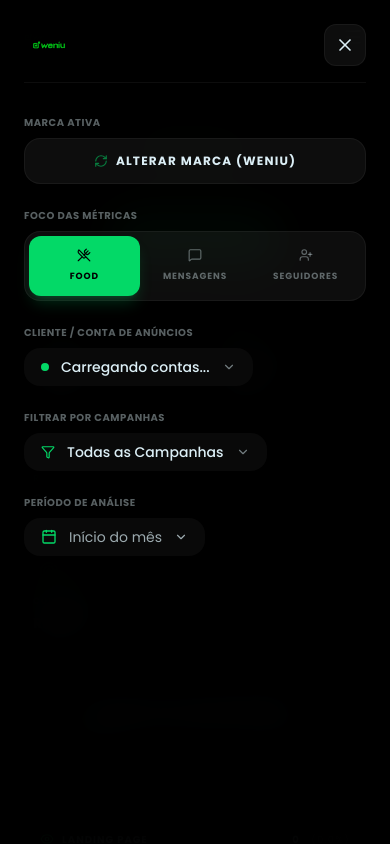
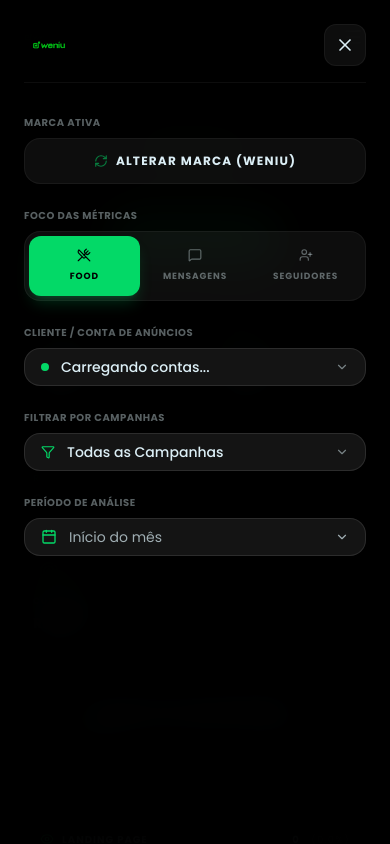
Before and after one commit to lgniutech/dash-meta-ads-performance, a Next.js app: page / in a window 390 px wide. Both pictures are taken after a click on the button 353 px from the left and 37 px from the top of the page. Shown: the top 844 px of the page. Built offline with nearby package versions, Linux system fonts and the light colour scheme.

Commit message:
fix: make all dropdown selector backgrounds 100% solid #141414 on mobile to ensure perfect high-contrast legibility inside drawer

```diff
--- a/src/components/AccountSelector.tsx
+++ b/src/components/AccountSelector.tsx
@@ -35,7 +35,7 @@
     <div className="relative">
       <button
         onClick={() => setIsOpen(!isOpen)}
-        className="flex items-center gap-3 px-4 py-2 bg-card border border-card-border rounded-2xl hover:border-brand/50 transition-colors min-w-[220px] justify-between"
+        className="flex items-center gap-3 px-4 py-2 bg-[#141414] lg:bg-card border border-white/10 lg:border-card-border rounded-2xl hover:border-brand/50 transition-colors min-w-[220px] justify-between w-full"
       >
         <div className="flex items-center gap-3 overflow-hidden">
           <div className="w-2 h-2 bg-brand rounded-full shrink-0" />
@@ -47,8 +47,8 @@
       </button>
 
       {isOpen && (
-        <div className="absolute top-full left-0 mt-2 w-[280px] bg-card border border-card-border rounded-2xl shadow-2xl z-[60] overflow-hidden flex flex-col">
-          <div className="p-2 border-b border-card-border sticky top-0 bg-card z-10">
+        <div className="absolute top-full left-0 mt-2 w-[280px] bg-[#141414] lg:bg-card border border-white/10 lg:border-card-border rounded-2xl shadow-2xl z-[60] overflow-hidden flex flex-col">
+          <div className="p-2 border-b border-white/10 lg:border-card-border sticky top-0 bg-[#141414] lg:bg-card z-10">
             <div className="relative">
               <Search size={14} className="absolute left-3 top-1/2 -translate-y-1/2 text-foreground/40" />
               <input
--- a/src/components/CampaignSelector.tsx
+++ b/src/components/CampaignSelector.tsx
@@ -31,7 +31,7 @@
     <div className="relative">
       <button
         onClick={() => setIsOpen(!isOpen)}
-        className="flex items-center gap-3 px-4 py-2 bg-card border border-card-border rounded-2xl hover:border-brand/50 transition-colors min-w-[200px] justify-between"
+        className="flex items-center gap-3 px-4 py-2 bg-[#141414] lg:bg-card border border-white/10 lg:border-card-border rounded-2xl hover:border-brand/50 transition-colors min-w-[200px] justify-between w-full"
       >
         <div className="flex items-center gap-3">
           <Filter size={14} className="text-brand" />
@@ -43,7 +43,7 @@
       </button>
 
       {isOpen && (
-        <div className="absolute top-full left-0 mt-2 w-[300px] max-h-[300px] overflow-y-auto bg-card border border-card-border rounded-2xl shadow-2xl z-[60] py-2">
+        <div className="absolute top-full left-0 mt-2 w-[300px] max-h-[300px] overflow-y-auto bg-[#141414] lg:bg-card border border-white/10 lg:border-card-border rounded-2xl shadow-2xl z-[60] py-2">
           <button
             onClick={() => onChange([])}
             className="w-full flex items-center px-4 py-2 hover:bg-brand/10 text-xs font-bold text-brand transition-colors uppercase"
--- a/src/components/DateSelector.tsx
+++ b/src/components/DateSelector.tsx
@@ -30,15 +30,17 @@
     <div className="relative">
       <button
         onClick={() => setIsOpen(!isOpen)}
-        className="flex items-center gap-3 px-4 py-2 bg-card border border-card-border rounded-2xl hover:border-brand/50 transition-colors text-sm text-foreground/70"
+        className="flex items-center gap-3 px-4 py-2 bg-[#141414] lg:bg-card border border-white/10 lg:border-card-border rounded-2xl hover:border-brand/50 transition-colors text-sm text-foreground/70 w-full justify-between"
       >
-        <Calendar size={16} className="text-brand" />
-        <span>{value === 'custom' ? `${customRange.since} - ${customRange.until}` : selected.label}</span>
+        <div className="flex items-center gap-3">
+          <Calendar size={16} className="text-brand" />
+          <span>{value === 'custom' ? `${customRange.since} - ${customRange.until}` : selected.label}</span>
+        </div>
         <ChevronDown size={14} className={`transition-transform ${isOpen ? 'rotate-180' : ''}`} />
       </button>
 
       {isOpen && (
-        <div className="absolute top-full right-0 mt-2 w-[240px] bg-card border border-card-border rounded-2xl shadow-2xl z-[60] py-2 overflow-hidden">
+        <div className="absolute top-full right-0 mt-2 w-[240px] bg-[#141414] lg:bg-card border border-white/10 lg:border-card-border rounded-2xl shadow-2xl z-[60] py-2 overflow-hidden">
           {OPTIONS.map((opt) => (
             <button
               key={opt.value}
```
